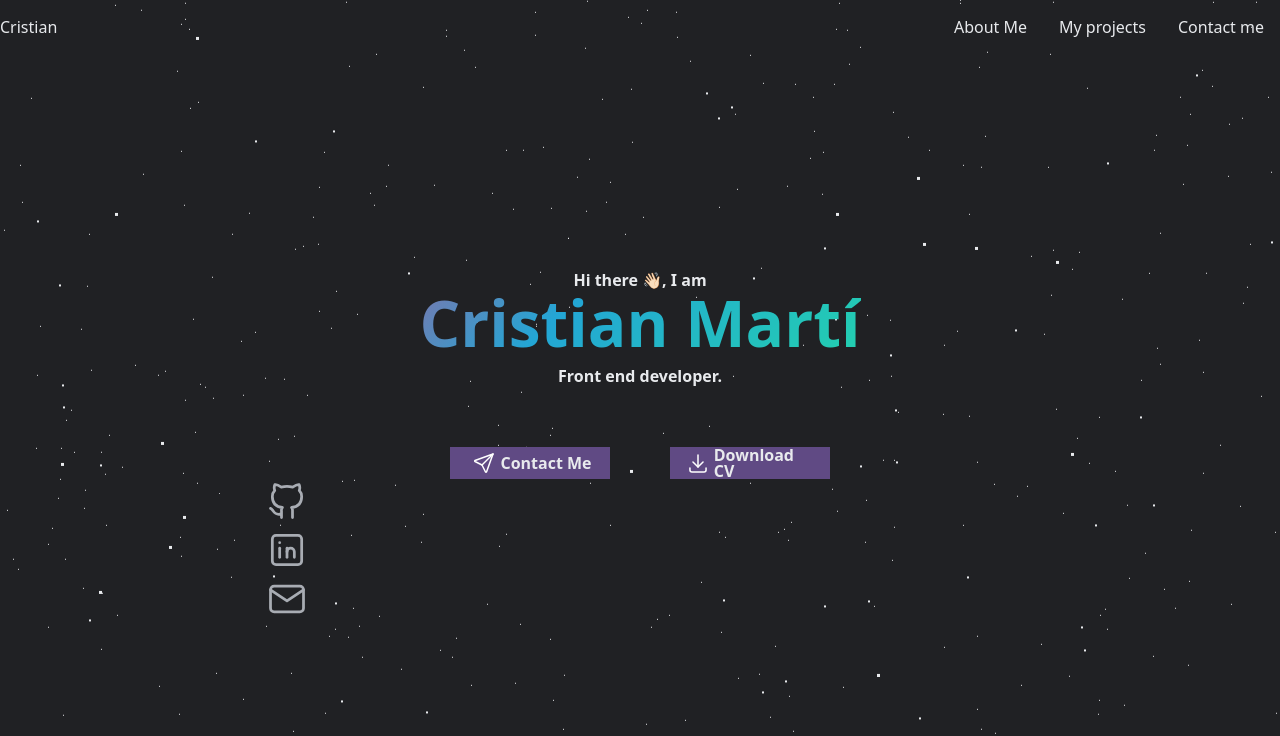
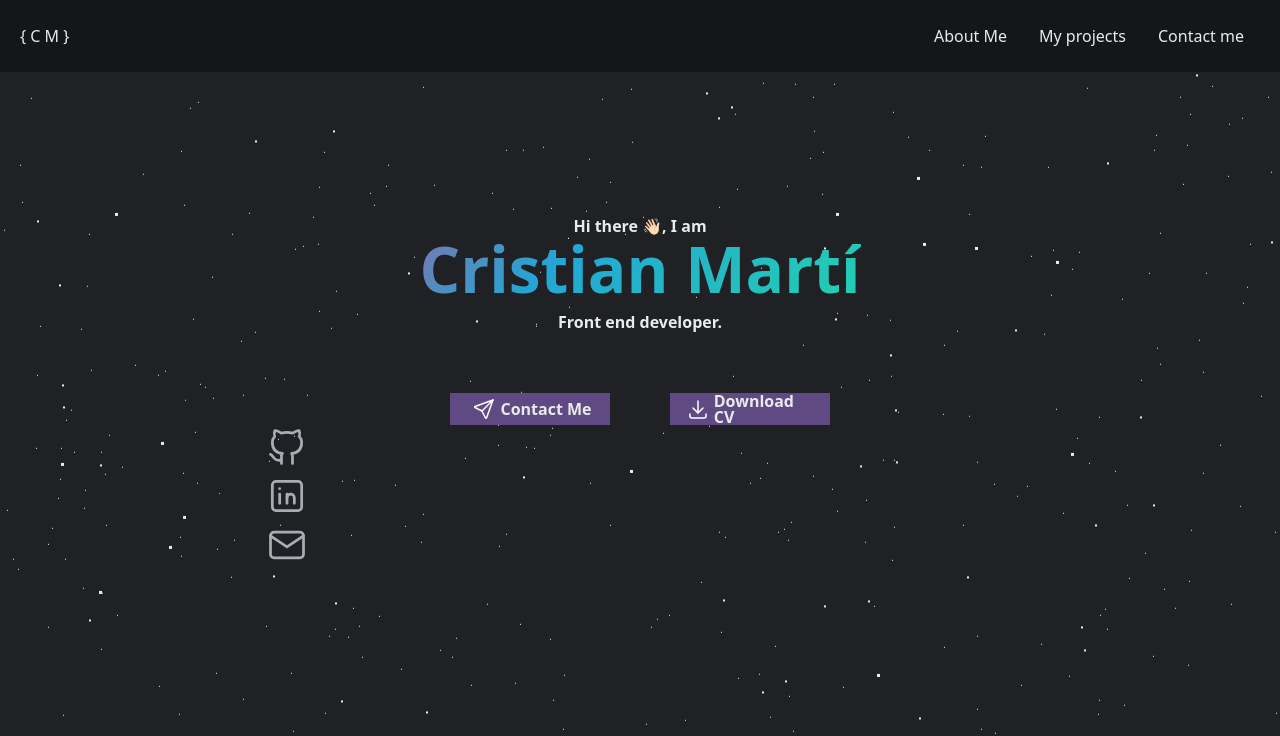
Before and after one commit to XistriXostri/portfolio, a React (Create React App) app: page / in a window 1280 px wide. Shown: the top 736 px of the page. Built offline with nearby package versions, Linux system fonts and the light colour scheme.

Commit message:
Add scroll function on navbar

```diff
--- a/src/core/components/about/about.css
+++ b/src/core/components/about/about.css
@@ -58,3 +58,51 @@
 .showEducation__button--disabled {
     border: 0;
 }
+
+.skill__type {
+    display: grid;
+    grid-template-columns: repeat(2, minmax(0, 1fr));
+    justify-items: center;
+}
+
+.skill__type div {
+    display: flex;
+    align-items: center;
+    flex-direction: column;
+}
+
+.skill__type div img {
+    -webkit-box-reflect: below 3px
+        linear-gradient(transparent, transparent, transparent, #04060f25);
+    width: 9rem;
+    height: 9rem;
+}
+
+.skill__cards {
+    display: flex;
+    flex-wrap: wrap;
+    width: fit-content;
+    justify-content: center;
+    gap: 0.5rem;
+    font-size: 1.125rem;
+    line-height: 1.75rem;
+}
+
+.skill__cards span {
+    font-weight: 700;
+    padding: 0.5rem;
+    background-color: rgb(107 114 128);
+    border-radius: 0.25rem;
+}
+
+@media (max-width: 730px) {
+    .skill__type {
+        display: flex;
+        justify-items: center;
+        flex-direction: column;
+    }
+
+    .skill__cards {
+        margin-bottom: 2rem;
+    }
+}
--- a/src/core/components/about/about.tsx
+++ b/src/core/components/about/about.tsx
@@ -1,5 +1,5 @@
 import { useState } from 'react';
-import { Skills } from '../skills/skills';
+import { Skills } from './skills';
 import { TimeLane } from '../time.lane/time.lane';
 import './about.css';
 export function About() {
--- a/src/core/components/skills/skills.tsx
+++ b/src/core/components/about/skills.tsx
@@ -1,5 +1,3 @@
-import './skills.css';
-
 const skills = [
     {
         id: 1,
--- a/src/core/components/header/header.css
+++ b/src/core/components/header/header.css
@@ -1,10 +1,22 @@
 .header {
+    position: fixed;
+    top: 0;
+    left: 0;
     display: flex;
-    flex-direction: row;
     justify-content: space-between;
     align-items: center;
-    background-color: transparent;
+    gap: 20px;
+    padding: 0 20px;
+    width: 100%;
+    height: 72px;
+    box-shadow: 0 10px 20px rgb(0, 0, 0 / 50%);
+    background-color: var(--nav-shadow);
     color: var(--foreground);
+    transition: 0.3s;
+}
+
+.header--disabled {
+    display: none;
 }
 
 .navbar-links {
--- a/src/core/components/header/header.tsx
+++ b/src/core/components/header/header.tsx
@@ -1,10 +1,28 @@
-import { Navbar } from '../navbar/navbar';
+import { Navbar } from './navbar';
 import './header.css';
+import { useEffect, useState } from 'react';
 export function Header() {
+    const [isNavBarVisible, setIsNavBarVisible] = useState(true);
+    const [prevScrollPos, setPrevScrollPos] = useState(0);
+
+    useEffect(() => {
+        const handleScroll = () => {
+            const currentScrollPos = window.pageYOffset;
+            setIsNavBarVisible(
+                prevScrollPos > currentScrollPos || currentScrollPos < 10
+            );
+            setPrevScrollPos(currentScrollPos);
+        };
+
+        window.addEventListener('scroll', handleScroll, { passive: true });
+
+        return () => window.removeEventListener('scroll', handleScroll);
+    }, [prevScrollPos, isNavBarVisible]);
+
     return (
-        <div className="header">
+        <div className={`${isNavBarVisible ? 'header' : 'header--disabled'}`}>
             <div>
-                <p>Cristian</p>
+                <p>{'{ C M }'}</p>
             </div>
             <Navbar />
         </div>
--- a/src/core/components/navbar/navbar.tsx
+++ b/src/core/components/header/navbar.tsx
@@ -18,13 +18,13 @@ export function Navbar() {
             >
                 <ul>
                     <li>
-                        <a href="#">About Me</a>
+                        <a href="#aboutMe">About Me</a>
                     </li>
                     <li>
-                        <a href="#">My projects</a>
+                        <a href="#projects">My projects</a>
                     </li>
                     <li>
-                        <a href="#">Contact me</a>
+                        <a href="#contactMe">Contact me</a>
                     </li>
                 </ul>
             </div>
--- a/src/core/components/projects/projects.tsx
+++ b/src/core/components/projects/projects.tsx
@@ -4,7 +4,7 @@ import { OtherProjects } from './projects.others';
 
 export function Projects() {
     return (
-        <section className="projects">
+        <section id="projects" className="projects">
             <div className="section__tittle">
                 <h1>My Projects</h1>
                 <span>Some of my projects</span>
--- a/src/core/components/skills/skills.css
+++ /dev/null
@@ -1,47 +0,0 @@
-.skill__type {
-    display: grid;
-    grid-template-columns: repeat(2, minmax(0, 1fr));
-    justify-items: center;
-}
-
-.skill__type div {
-    display: flex;
-    align-items: center;
-    flex-direction: column;
-}
-
-.skill__type div img {
-    -webkit-box-reflect: below 3px
-        linear-gradient(transparent, transparent, transparent, #04060f25);
-    width: 9rem;
-    height: 9rem;
-}
-
-.skill__cards {
-    display: flex;
-    flex-wrap: wrap;
-    width: fit-content;
-    justify-content: center;
-    gap: 0.5rem;
-    font-size: 1.125rem;
-    line-height: 1.75rem;
-}
-
-.skill__cards span {
-    font-weight: 700;
-    padding: 0.5rem;
-    background-color: rgb(107 114 128);
-    border-radius: 0.25rem;
-}
-
-@media (max-width: 730px) {
-    .skill__type {
-        display: flex;
-        justify-items: center;
-        flex-direction: column;
-    }
-
-    .skill__cards {
-        margin-bottom: 2rem;
-    }
-}
--- a/src/core/components/social.icons/social.icons.tsx
+++ b/src/core/components/social.icons/social.icons.tsx
@@ -26,7 +26,7 @@ export const SocialIcons = () => {
         <>
             {iconsList.map((icon) => {
                 return (
-                    <li>
+                    <li key={icon.id}>
                         <a
                             href={icon.href}
                             aria-label={icon.ariaLabel}
```
